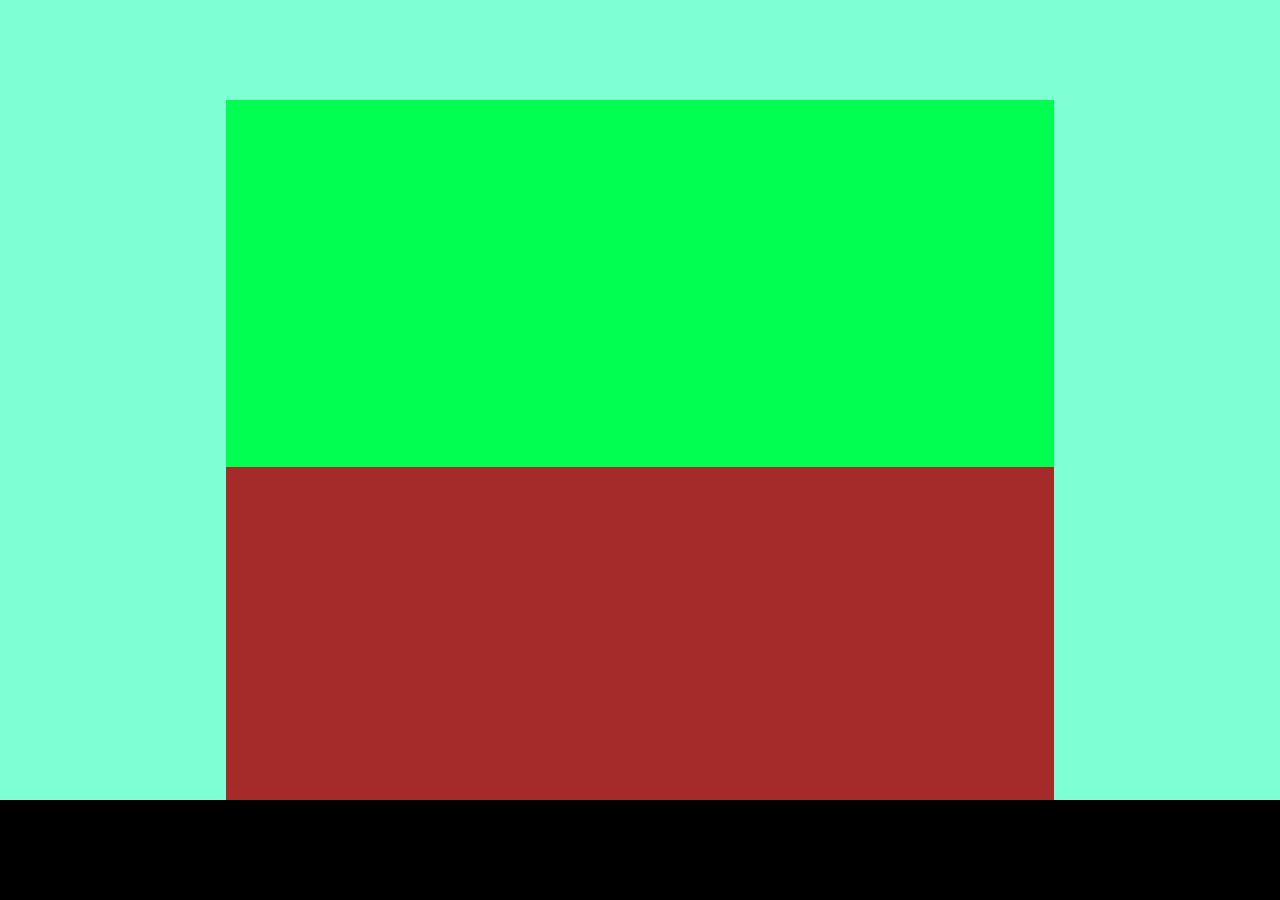
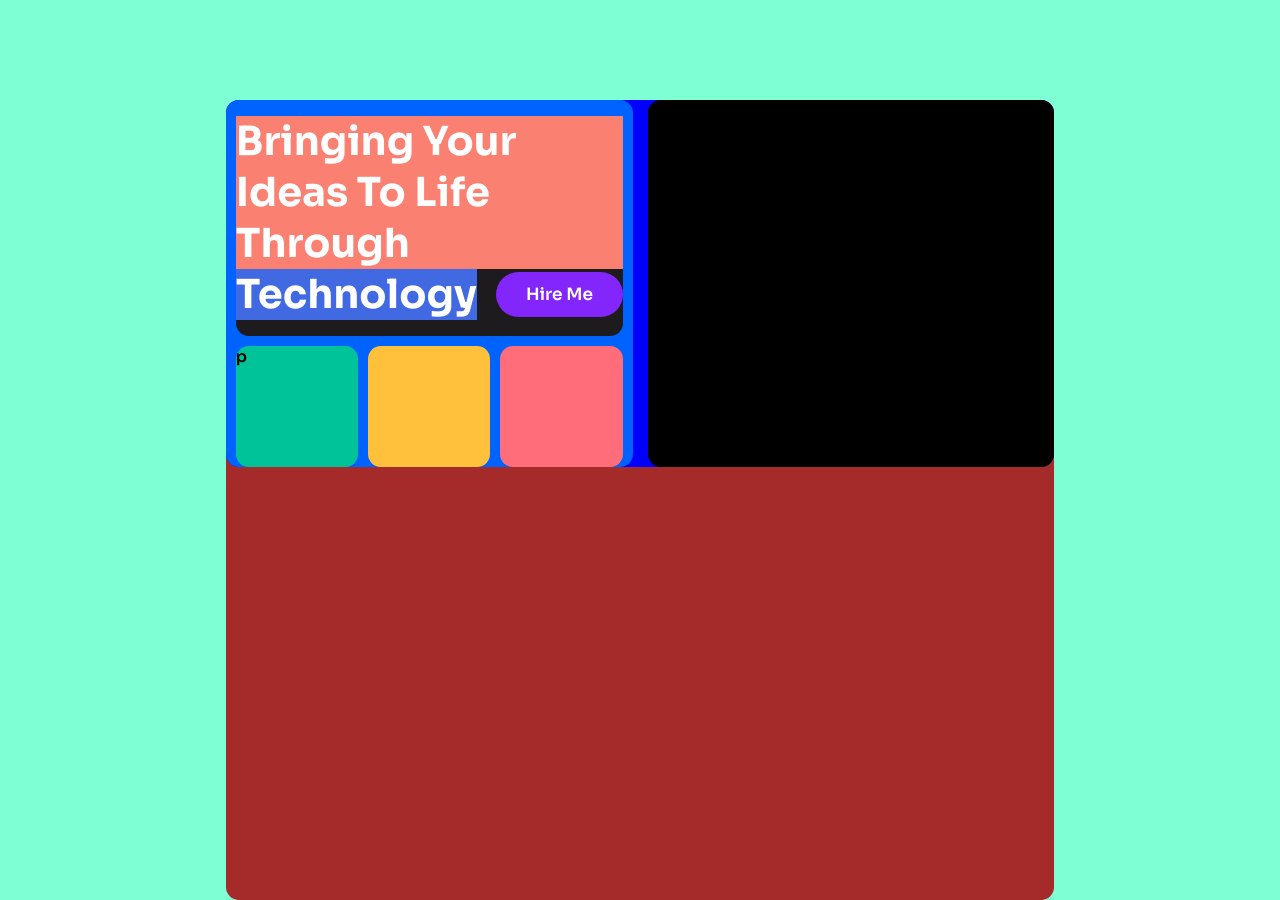
Before and after one commit to mhdaslamp/portfolio_mhdaslam, a plain HTML site: page index.html in a window 1280 px wide. Before the commit the page ends 800 px from the top, so only its background shows below. Drawn offline with Linux system fonts and the light colour scheme.

Commit message:
top left section initial layout done

```diff
--- a/index.html
+++ b/index.html
@@ -14,8 +14,25 @@
     <div class="main-container">
       <div class="main-center-container">
         <div class="top-rectangle-section">
-          <div class="intro_text_main"></div>
-          <div class="profile-image-main"></div>
+          <div class="intro_text_main">
+            <div class="hireme_section">
+              <div class="first-text">
+                <h1 style="margin: 0px">Bringing Your Ideas To Life Through</h1>
+              </div>
+              <div class="hire_me_button_section">
+                <h1 class="Technology">Technology</h1>
+                <button class="hireme" type="button">Hire Me</button>
+              </div>
+            </div>
+
+            <div class="experience_section">
+              <div class="exp_year">p</div>
+              <div class="proj_no"></div>
+
+              <div class="client_no"></div>
+            </div>
+          </div>
+          <div class="profile_image_main"></div>
         </div>
       </div>
     </div>
--- a/style.css
+++ b/style.css
@@ -18,44 +18,149 @@ body {
 */
 
 .main-container {
-  display: flex;
-  flex-direction: column;
   align-items: center;
   justify-content: center;
+  justify-items: center;
   height: 100vh;
   width: 100%;
   background-color: aquamarine;
+  padding-top: 100px;
 }
 
 .main-center-container {
   height: 100%;
   width: 90%;
-  background-color: tomato;
-  margin-top: 100px;
+  background-color: rgb(144, 0, 255);
+  border-radius: 12.977px;
 }
 
 .top-rectangle-section {
   display: flex;
-  flex-direction: row;
-  background-color: brown;
+  flex-direction: column;
+  align-items: center;
+  gap: 57px;
+  background-color: rgb(0, 98, 255);
+  border-radius: 12.977px;
   width: 100%;
   height: 613px;
 }
 
 .intro_text_main {
+  width: 100%;
+  height: 280px;
+  border-radius: 12.977px;
+  display: flex;
+  flex-direction: column;
+
+  background-color: rgb(217, 0, 255);
 }
 
-/*for mobiles*/
+.profile_image_main {
+  width: 100%;
+  height: 280px;
+  border-radius: 12.977px;
+  background-color: rgb(0, 0, 0);
+}
 
-@media screen and (max-width: 455px) {
+.hireme_section {
+  background-color: rgb(255, 2, 2);
+  display: flex;
+  flex-direction: column;
+  margin-top: 16px;
+  margin-left: 10px;
+  border-radius: 12.977px;
+  margin-right: 10px;
+  padding-bottom: 16px;
+  background: #1e1b1e;
+}
+
+h1 {
+  font-size: 30px;
+  color: white;
+}
+.first-text {
+  background-color: salmon;
+}
+.Technology {
+  background-color: royalblue;
+  margin: 0px;
+}
+
+.hire_me_button_section {
+  display: flex;
+  justify-content: space-between;
+  align-items: center;
+
+  width: 100%;
+}
+.hireme {
+  width: 100px;
+  height: 40px;
+  border-radius: 25.818px;
+  background: #8226fb;
+  border: none;
+  color: #fff;
+  font-family: Sora;
+  font-size: 12.909px;
+  font-style: normal;
+  font-weight: 600;
+  line-height: 41.309px; /* 320% */
+}
+
+.experience_section {
+  height: 100%;
+  border-radius: 12.977px;
+  margin-left: 10px;
+  margin-right: 10px;
+  margin-top: 10px;
+  display: flex;
+  gap: 10px;
+  flex-direction: row;
+}
+
+.exp_year {
+  border-radius: 12.909px;
+  background: #00c39a;
+  width: 33%;
+  height: 100%;
+}
+.proj_no {
+  border-radius: 12.909px;
+  background: #ffc03c;
+  width: 33%;
+  height: 100%;
+}
+.client_no {
+  border-radius: 12.909px;
+  background: #fe6d79;
+  width: 33%;
+  height: 100%;
+}
+/*for samll tablets*/
+
+@media screen and (min-width: 500px) {
+  .main-center-container {
+    width: 95%;
+  }
+
   .top-rectangle-section {
-    flex-direction: column;
+    height: 367px;
+    background-color: blue;
+    gap: 15px;
+    flex-direction: row;
+  }
+  .intro_text_main {
+    height: 100%;
+    background-color: rgb(0, 98, 255);
+  }
+  .profile_image_main {
+    height: 100%;
   }
 }
 
 /*for tablets*/
 
-@media screen and (min-width: 456px) {
+@media screen and (min-width: 775px) {
   .main-center-container {
     width: 85%;
   }
@@ -63,6 +168,18 @@ body {
   .top-rectangle-section {
     height: 367px;
     background-color: blue;
+    gap: 15px;
+    flex-direction: row;
+  }
+  .intro_text_main {
+    height: 100%;
+    background-color: rgb(0, 98, 255);
+  }
+  .profile_image_main {
+    height: 100%;
+  }
+  h1 {
+    font-size: 37px;
   }
 }
 
@@ -72,9 +189,26 @@ body {
   .main-center-container {
     width: 64.72%;
     background-color: brown;
+    gap: 15px;
   }
   .top-rectangle-section {
     height: 367px;
-    background-color: rgb(0, 255, 81);
+    flex-direction: row;
+  }
+  .intro_text_main {
+    height: 100%;
+    background-color: rgb(0, 98, 255);
+  }
+  .profile_image_main {
+    height: 100%;
+    background-color: rgb(0, 0, 0);
+  }
+  h1 {
+    font-size: 40px;
+  }
+  .hireme {
+    width: 126.025px;
+    font-size: 17.03px;
+    height: 44.96px;
   }
 }
```
